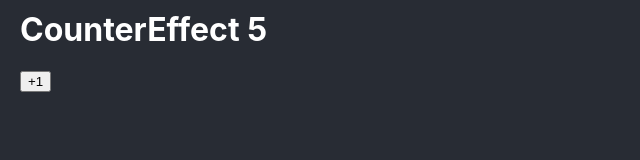
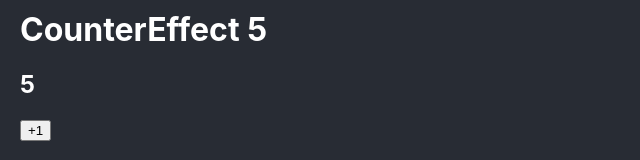
Before and after one commit to ArianAngoma/react-typescript-base, a React (Create React App) app: page / in a window 1280 px wide. Shown: the part 300-460 px from the top of the page, without its empty margins (0-640 px from the left). Built offline with nearby package versions, Linux system fonts and the light colour scheme.

Commit message:
Animación para el counter

```diff
--- a/package.json
+++ b/package.json
@@ -10,6 +10,7 @@
     "@types/node": "^12.20.37",
     "@types/react": "^17.0.34",
     "@types/react-dom": "^17.0.11",
+    "gsap": "^3.8.0",
     "react": "^17.0.2",
     "react-dom": "^17.0.2",
     "react-scripts": "4.0.3",
--- a/src/bases/CounterEffect.tsx
+++ b/src/bases/CounterEffect.tsx
@@ -1,4 +1,5 @@
 import {useEffect, useState} from 'react';
+import {gsap} from 'gsap';
 
 const MAXIMUM_COUNT = 10;
 
@@ -15,12 +16,16 @@
 
     useEffect(() => {
         if (counter < 10) return;
-        console.log('%cSe llego el valor máximo', 'color: red; background-color: black;')
+        console.log('%cSe llego el valor máximo', 'color: red; background-color: black;');
+        gsap.to('h2', {y: -10, duration: 0.2, ease: 'ease.out'}).then(() => {
+            gsap.to('h2', {y: 0, duration: 1, ease: 'bounce.out'});
+        });
     }, [counter]);
 
     return (
         <>
             <h1>CounterEffect {counter}</h1>
+            <h2>{counter}</h2>
 
             <button onClick={handleClick}>
                 +1
```
Also changed, not shown: 1 other file (tests, documents, lock files or other folders).
